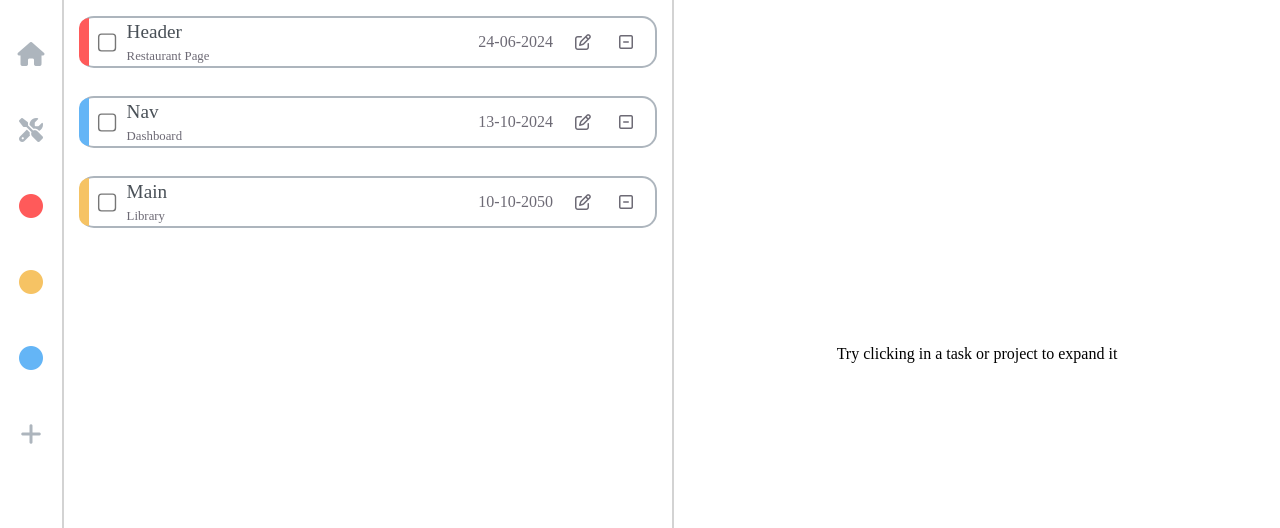
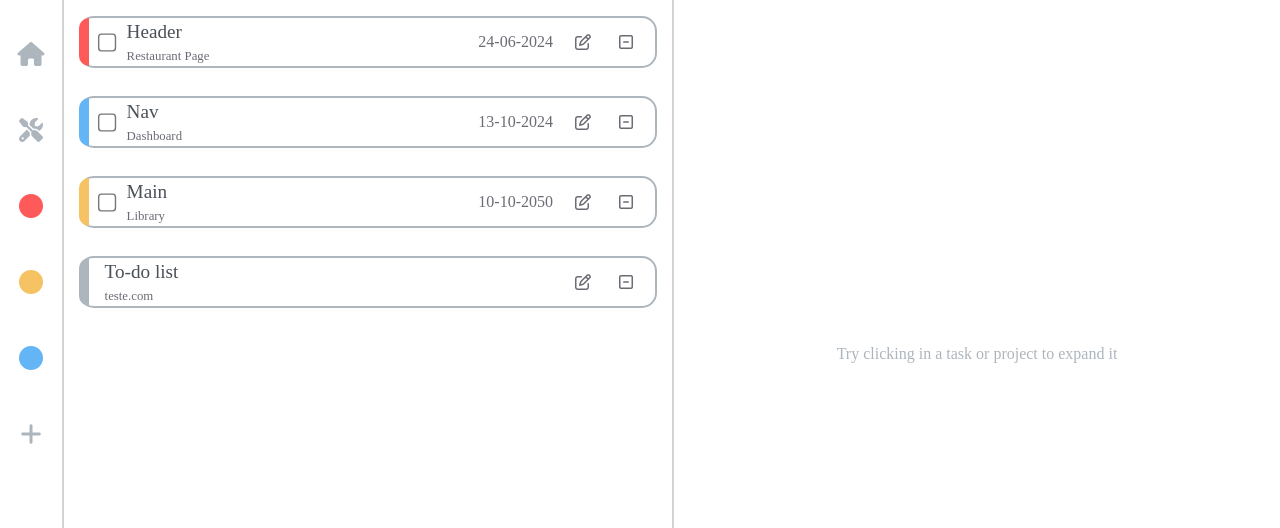
Before and after one commit to AdnaneTaleb10/To-Do-List, a website built with webpack: page src/index.html in a window 1280 px wide. Shown: the part 78-606 px from the top of the page. Built offline with nearby package versions, Linux system fonts and the light colour scheme; a web font is replaced by a local one.

Commit message:
Make projects card constructor and move some functions of modules

```diff
--- a/src/css/style.css
+++ b/src/css/style.css
@@ -97,16 +97,6 @@ aside {
   font-size: 1.5rem;
 }
 
-#left {
-  grid-column: 2 / 3;
-  grid-row: 2 / -1;
-}
-
-#right {
-  grid-column: 3 / -1;
-  grid-row: 2 / -1;
-}
-
 #logo {
   margin-left: 5px;
   display: flex;
@@ -136,6 +126,12 @@ aside {
 }
 
 #nav-bottom > a {
+  color: var(--default-gray);
+}
+
+aside button {
+  background-color: transparent;
+  border: none;
   color: var(--default-gray);
 }
 
@@ -181,67 +177,8 @@ aside i:hover {
   background-color: var(--argentinian-blue);
 }
 
-/* .task {
-  border: 2px solid var(--default-gray);
-  border-radius: 15px;
-  display: flex;
-  align-items: center;
-  width: 100%;
-  padding: 0.6em 0;
-  transition: 0.1s ease-in-out;
-}
-
-.task:hover {
-  cursor: pointer;
-  scale: 1.01;
-}
-
-.priority {
-  height: 140%;
-  width: 0.7em;
-  margin-right: 5px;
-  border-top-left-radius: 1em;
-  border-bottom-left-radius: 1em;
-}
-
-.checkbox-div > input{
-  accent-color: var(--logo-blue);
-}
-
-.information {
-  display: flex;
-  justify-content: center;
-  align-items: center;
-  gap: 1em;
-  margin-right: 25em;
-}
-
-.project-name {
-  font-size: 0.8rem;
-  color: var(--dark-gray);
-}
-
-.due-date {
-  margin-right: 10em;
-  color: var(--dark-gray);
-}
-
-.actions button {
-  background-color: transparent;
-  border: none;
-}
-
-.actions button i {
-  color: var(--dark-gray);
-  padding: 6px;
-}
-
-.actions button i:hover {
-  cursor: pointer;
-  background-color: rgb(235, 235, 235);
-} */
-
-.task {
+.task,
+.project-card {
   margin: 0.5em 0.5em 0.25em 0.5em;
   border: 2px solid var(--default-gray);
   border-radius: 15px;
@@ -258,7 +195,8 @@ aside i:hover {
   scale: 1.01;
 }
 
-.priority{
+.priority,
+.project-stripe {
   border-top-left-radius: 15px;
   border-bottom-left-radius: 15px;
 }
@@ -289,7 +227,8 @@ aside i:hover {
   font-size: 1.2rem;
 }
 
-.info > .project {
+.info > .project,
+.link {
   font-size: 0.8rem;
   color: var(--dark-gray);
 }
@@ -304,7 +243,6 @@ aside i:hover {
   font-size: 1rem;
 }
 
-
 button.actions {
   background-color: transparent;
   border: none;
@@ -313,7 +251,42 @@ button.actions {
   border-radius: 3px;
 }
 
-.actions:hover {
+button.actions:hover {
+  cursor: pointer;
+  background-color: var(--light-gray);
+}
+
+.project-stripe {
+  background-color: var(--default-gray);
+}
+
+.project-wrapper {
+  grid-row: 1 / -1;
+  grid-column: 2 / -1;
+  padding: 0 1em;
+  display: grid;
+  grid-template-columns: 1fr 1fr;
+  grid-template-rows: 1fr;
+  align-items: center;
+}
+
+div.actions {
+  width: fit-content;
+  justify-self: end;
+  display: flex;
+  align-items: center;
+  column-gap: 1em;
+  font-size: 1rem;
+}
+
+div.actions button {
+  background-color: transparent;
+  color: var(--dark-gray);
+  padding: 1px 6px;
+  border: none;
+}
+
+div.actions button:hover {
   cursor: pointer;
   background-color: var(--light-gray);
 }
@@ -328,6 +301,6 @@ button.actions {
   top: 50%;
   left: 50%;
   transform: translate(-50%, -50%);
-  color: var(--french-gray);
+  color: var(--default-gray);
   text-align: center;
 }
--- a/src/index.html
+++ b/src/index.html
@@ -17,12 +17,29 @@
 
       <aside>
         <div id="nav-top">
+          <button>
             <i class="fa-solid fa-house"></i>
+          </button>
+
+          <button>
             <i class="fa-solid fa-screwdriver-wrench"></i>
+          </button>
+
+          <button>
             <i class="fa-solid fa-circle red"></i>
+          </button>
+
+          <button>
             <i class="fa-solid fa-circle yellow"></i>
+          </button>
+
+          <button>
             <i class="fa-solid fa-circle blue"></i>
+          </button>
+
+          <button>
             <i class="fa-solid fa-plus"></i>
+          </button>
         </div>
 
         <div id="nav-bottom">
@@ -33,31 +50,7 @@
         </div>
       </aside>
 
-      <div id="min-view">
-        <!-- <div class="task">
-          <div class="priority medium"></div>
-
-          <div class="wrapper">
-            <input type="checkbox" class="check" />
-
-            <div class="info">
-              <p class="title">Task Card</p>
-              <p class="project">To-Do-List</p>
-            </div>
-
-            <div class="date-and-actions">
-              <p class="due-date">22-07-2024</p>
-
-              <button class="actions">
-                <i class="fa-regular fa-pen-to-square"></i>
-              </button>
-              <button class="actions">
-                <i class="fa-regular fa-square-minus"></i>
-              </button>
-            </div>
-          </div>
-        </div> -->
-      </div>
+      <div id="min-view"></div>
 
       <div id="full-view">
         <div id="empty-view">
--- a/src/index.js
+++ b/src/index.js
@@ -1,7 +1,8 @@
 import "./css/style.css";
 import setImages from "./modules/logo";
-import { Task, newTaskCard } from "./modules/newTask";
-import Project from "./modules/newProject";
+import { Task, pushTask, displayCards } from "./modules/newTask";
+import { Project, pushProject, displayProjects } from "./modules/newProject";
+import { id } from "date-fns/locale";
 
 let tasks = [];
 let projects = [];
@@ -19,30 +20,9 @@ pushTask(new Task("Nav", "Dashboard", "13-10-2024", "low", "nav icons"));
 pushTask(new Task("Main", "Library", "10-10-2050", "medium", "libros"));
 console.table(tasks);
 
-function pushTask(task) {
-  tasks.push(task);
-}
+pushProject(new Project("To-do list", "teste.com", "Ah sei lá n sei oq"));
 
-function pushProject(project) {
-    projects.push(project)
-};
+displayCards();
+displayProjects();
 
-function displayCards() {
-    for(const task of tasks) {
-        newTaskCard(task)
-    };
-    setDatasetIndex()
-};
-
-function setDatasetIndex() {
-    let index = 0;
-    const cards = document.querySelectorAll('.task');
-    cards.forEach(card => {
-        card.dataset.index = index;
-        index++;
-    });
-};
-
-displayCards(tasks);
-
-export { tasks, projects, displayCards };
+export { tasks, projects };
--- a/src/modules/newProject.js
+++ b/src/modules/newProject.js
@@ -1,3 +1,6 @@
+import { projects } from "..";
+import create from "../domCreate";
+
 class Project {
   constructor(projectTitle, link, description) {
     this.projectTitle = projectTitle;
@@ -7,4 +10,90 @@ class Project {
   }
 }
 
-export default Project;
+function newProjectCard(project) {
+  // Card
+  // ^ stripe
+  // ^ wrapper
+  //   ^ info
+  //     ^ title
+  //     ^ link
+  //   ^ btnsDiv
+  //     ^ editBtn
+  //     ^ removeBtn
+
+  const minView = document.querySelector("#min-view");
+
+  const projectCard = create.elWithClass("div", "", "project-card");
+  const stripe = create.elWithClass("div", "", "project-stripe");
+  const wrapper = create.elWithClass("div", "", "project-wrapper");
+  const info = create.elWithClass("div", "", "info");
+  const title = create.elWithClass("p", project.projectTitle, "title");
+  const link = create.elWithClass("p", project.link, "link");
+  const btnsDiv = create.elWithClass("div", "", "actions");
+  const editBtn = create.elWithClass(
+    "button",
+    "",
+    "fa-regular",
+    "fa-pen-to-square",
+    "edit"
+  );
+  const removeBtn = create.elWithClass(
+    "button",
+    "",
+    "fa-regular",
+    "fa-square-minus",
+    "remove"
+  );
+
+  removeBtn.addEventListener("click", () => {
+    removeCard(removeBtn);
+    displayProjects();
+  });
+
+  btnsDiv.appendChild(editBtn);
+  btnsDiv.appendChild(removeBtn);
+
+  info.appendChild(title);
+  info.appendChild(link);
+
+  wrapper.appendChild(info);
+  wrapper.appendChild(btnsDiv);
+
+  projectCard.appendChild(stripe);
+  projectCard.appendChild(wrapper);
+
+  minView.appendChild(projectCard);
+}
+
+function removeCard(btn) {
+  let btnCard = btn.parentElement.parentElement;
+
+  let allCards = document.querySelectorAll(".project-card");
+  allCards.forEach((card) => {
+    card.remove();
+  });
+
+  projects.splice(btnCard.dataset.index, 1);
+}
+
+function displayProjects() {
+  for (const project of projects) {
+    newProjectCard(project);
+  }
+  setDatasetIndexProjects();
+}
+
+function setDatasetIndexProjects() {
+  let index = 0;
+  const projCards = document.querySelectorAll(".project-card");
+  projCards.forEach((projCard) => {
+    projCard.dataset.proj_id = index;
+    index++;
+  });
+}
+
+function pushProject(project) {
+  projects.push(project);
+}
+
+export { Project, newProjectCard, pushProject, displayProjects };
--- a/src/modules/newTask.js
+++ b/src/modules/newTask.js
@@ -1,5 +1,5 @@
 import create from "../domCreate";
-import { tasks , displayCards } from "..";
+import { tasks } from "..";
 
 class Task {
   constructor(taskTitle, projectTitle, dueDate, priority, description) {
@@ -53,7 +53,10 @@ function newTaskCard(task) {
   const editBtn = create.el("button");
   const removeBtn = create.el("button");
 
-  removeBtn.addEventListener("click", (e) => removeCard(removeBtn) );
+  removeBtn.addEventListener("click", (e) => {
+    removeCard(removeBtn);
+    displayCards();
+  });
 
   editBtn.classList.add("actions", "fa-regular", "fa-pen-to-square", "edit");
   removeBtn.classList.add("actions", "fa-regular", "fa-square-minus", "remove");
@@ -69,14 +72,32 @@ function newTaskCard(task) {
 function removeCard(btn) {
   let btnCard = btn.parentElement.parentElement.parentElement;
 
-  let allCards = document.querySelectorAll('.task');
+  let allCards = document.querySelectorAll(".task");
   allCards.forEach((card) => {
     card.remove();
-  })
+  });
 
-  tasks.splice(btnCard.dataset.index , 1)
-
-  displayCards()
+  tasks.splice(btnCard.dataset.index, 1);
 }
 
-export { Task, newTaskCard };
+function displayCards() {
+  for (const task of tasks) {
+    newTaskCard(task);
+  }
+  setDatasetIndexTasks();
+}
+
+function setDatasetIndexTasks() {
+  let index = 0;
+  const Taskcards = document.querySelectorAll(".task");
+  Taskcards.forEach((card) => {
+    card.dataset.index = index;
+    index++;
+  });
+}
+
+function pushTask(task) {
+  tasks.push(task);
+}
+
+export { Task, newTaskCard, pushTask, displayCards };
```
Lines whose indentation alone changed are shown as unchanged.
